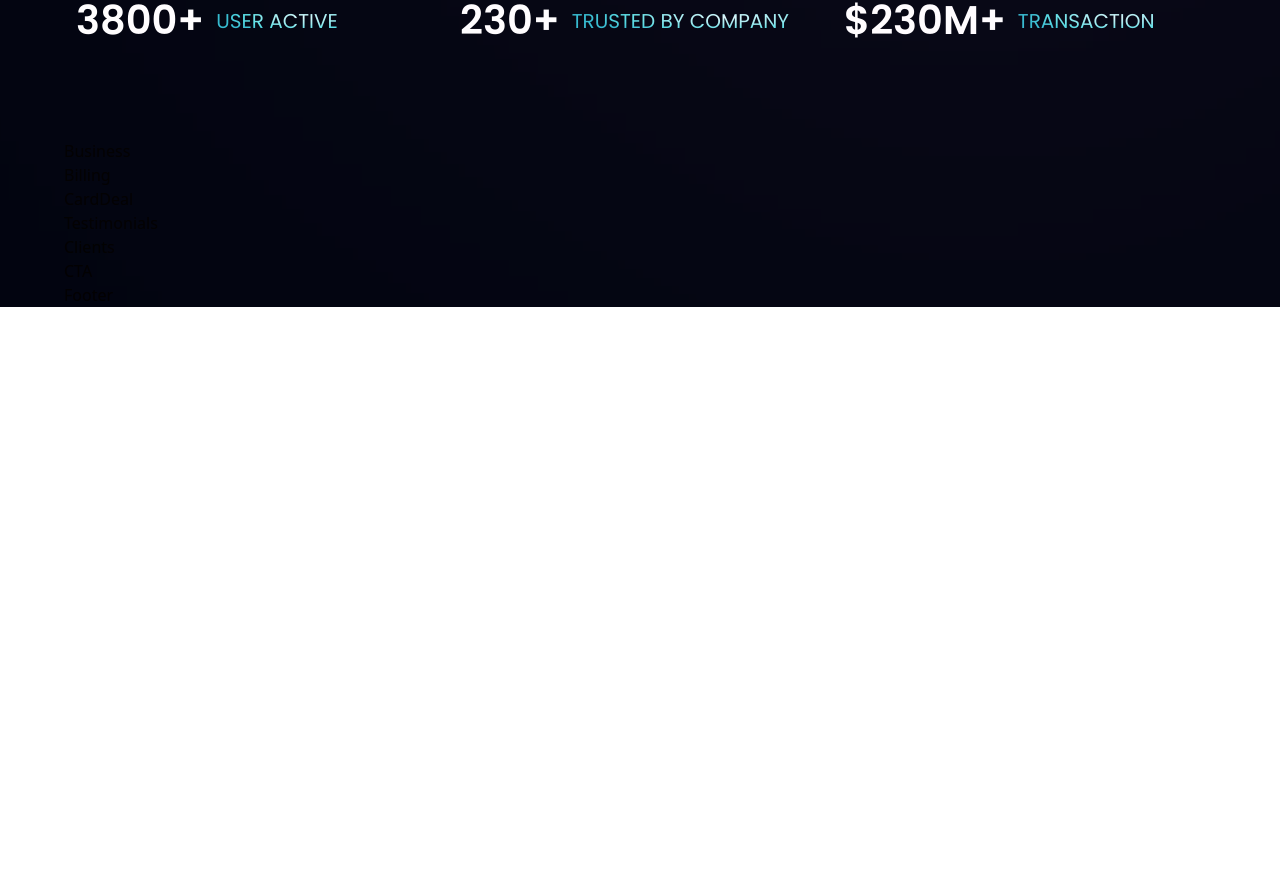
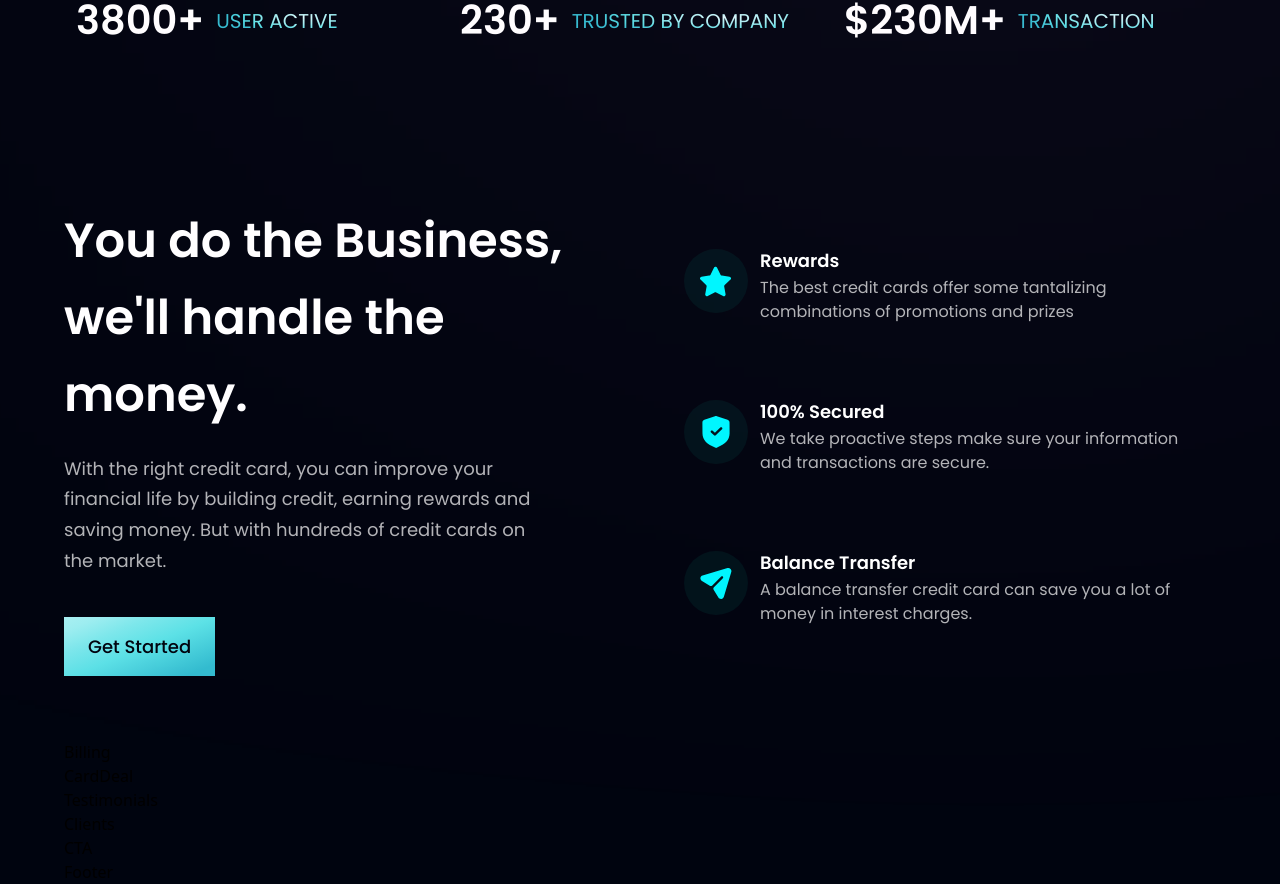
Before and after one commit to Gracious265/modern-ui, a React (Vite) app: page / in a window 1280 px wide. Shown: the part 806-1690 px from the top of the page. Before the commit the page ends 1113 px from the top, so only its background shows below. Built offline with nearby package versions, Linux system fonts and the light colour scheme.

Commit message:
business section done

```diff
--- a/src/components/Business.jsx
+++ b/src/components/Business.jsx
@@ -1,8 +1,46 @@
 import React from 'react'
+import {features} from '../constants';
+import styles, {layout} from '../style';
+import Button from './Button'
+
+const FeatureCard = ({ icon, title, content, index }) => (
+  <div className={`flex flex-row p-6 rounded-[20px] ${index !== features.length - 1 ? "mb-6" : "mb-0"} featured-card`}>
+    <div className={`w-[64px] h-[64px] rounded-full ${styles.flexCenter} bg-dimBlue`}>
+      <img src={icon} alt="icon"  className='w-[50%] h-[50%] object-contain'/>
+    </div>
+
+    <div className='flex-1 flex flex-col ml-3'>
+      <h4 className='font-poppins font-semibold text-white text-[18px] leading-[23px] mb-1'>
+        {title}
+      </h4>
+      <p className='font-poppins font-normal text-dimWhite text-[16px] leading-[24px] mb-1'>
+        {content}
+      </p>
+    </div>
+  </div>
+
+);
 
 const Business = () => {
   return (
-    <div>Business</div>
+    <section id="features" className={layout.section}>
+      <div className={layout.sectionInfo}>
+        <h2 className={styles.heading2}>
+          You do the Business, <br className='sm:block hidden'/>we'll handle the money.
+        </h2>
+        <p className={`${styles.paragraph} max-w-[470px] mt-5`}>With the right credit card, you can improve your financial life by
+        building credit, earning rewards and saving money. But with hundreds
+        of credit cards on the market.</p>
+        <Button styles='mt-10'/>
+      </div>
+
+      <div className={`${layout.sectionImg} flex-col`}>
+        {features.map((feature, index) => (
+            <FeatureCard  key={feature.id} {...feature} index={index}/>
+        ))}
+
+      </div>
+    </section>
   )
 }
 
--- /dev/null
+++ b/src/components/Button.jsx
@@ -0,0 +1,11 @@
+import React from 'react'
+
+const Button = ({styles}) => {
+  return (
+    <button type='button' className={`py-4 px-6 bg-blue-gradient font-poppins font-medium text-[18px] text-primary outline-none ${styles}`}>
+    Get Started
+    </button>
+  )
+}
+
+export default Button;
```
